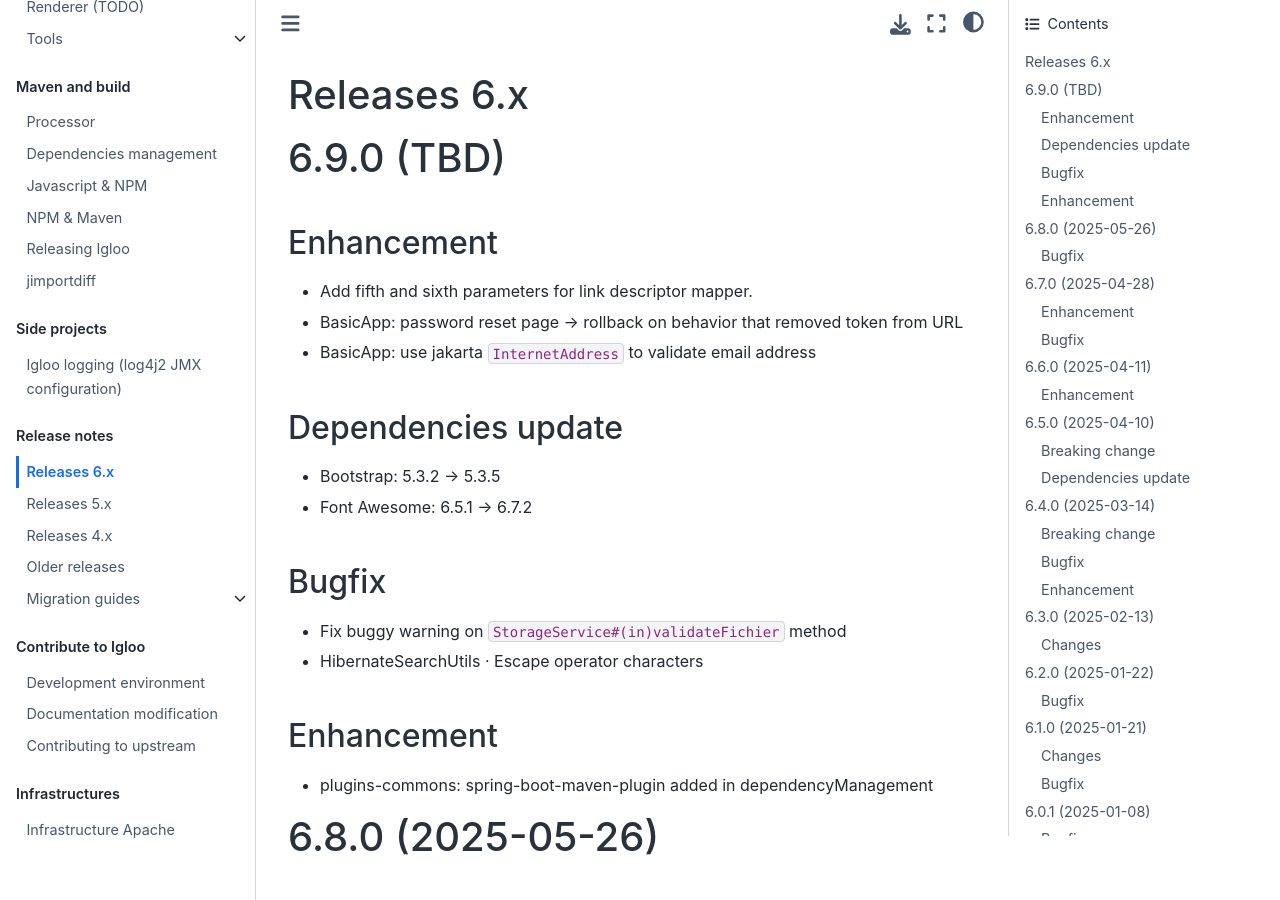
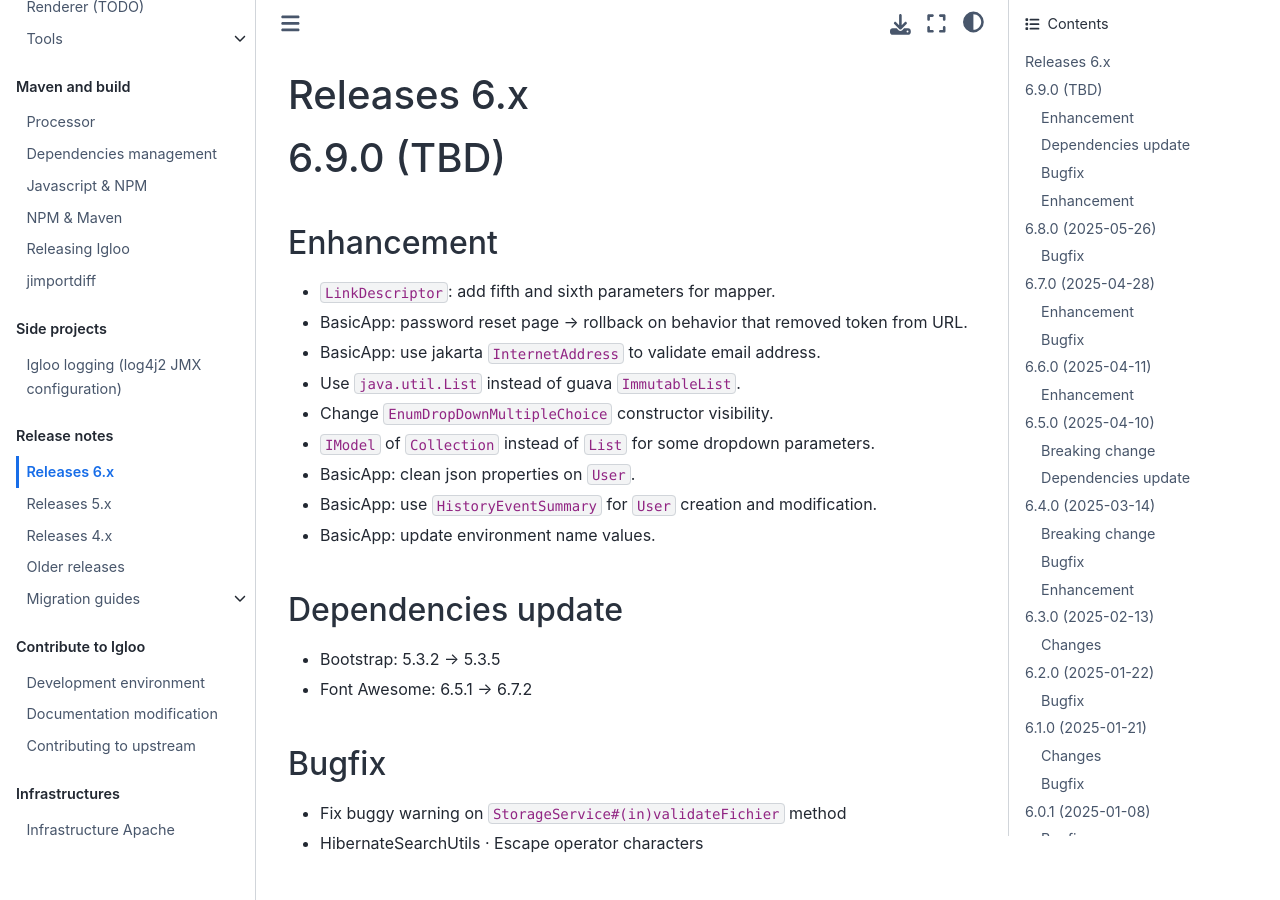
Before and after one commit to igloo-project/igloo-doc, a Sphinx documentation site: the page built from source/release-notes/releases-6.x.md, in a window 1280 px wide and 900 px high. Built offline with Sphinx 7.4.7 and the Sphinx Book theme 1.1.4, drawn with Linux system fonts in a browser that asks for light colours.

Commit message:
Update changelog

```diff
--- a/source/release-notes/releases-6.x.md
+++ b/source/release-notes/releases-6.x.md
@@ -4,10 +4,16 @@
 
 ## Enhancement
 
-* Add fifth and sixth parameters for link descriptor mapper.
+* `LinkDescriptor`: add fifth and sixth parameters for mapper.
 * BasicApp: password reset page -> rollback on behavior that removed
-  token from URL
-* BasicApp: use jakarta `InternetAddress` to validate email address
+  token from URL.
+* BasicApp: use jakarta `InternetAddress` to validate email address.
+* Use `java.util.List` instead of guava `ImmutableList`.
+* Change `EnumDropDownMultipleChoice` constructor visibility.
+* `IModel` of `Collection` instead of `List` for some dropdown parameters.
+* BasicApp: clean json properties on `User`.
+* BasicApp: use `HistoryEventSummary` for `User` creation and modification.
+* BasicApp: update environment name values.
 
 ## Dependencies update
 
```
Also changed, not shown: source/release-notes/releases-5.x.md (+6 -0 lines).
